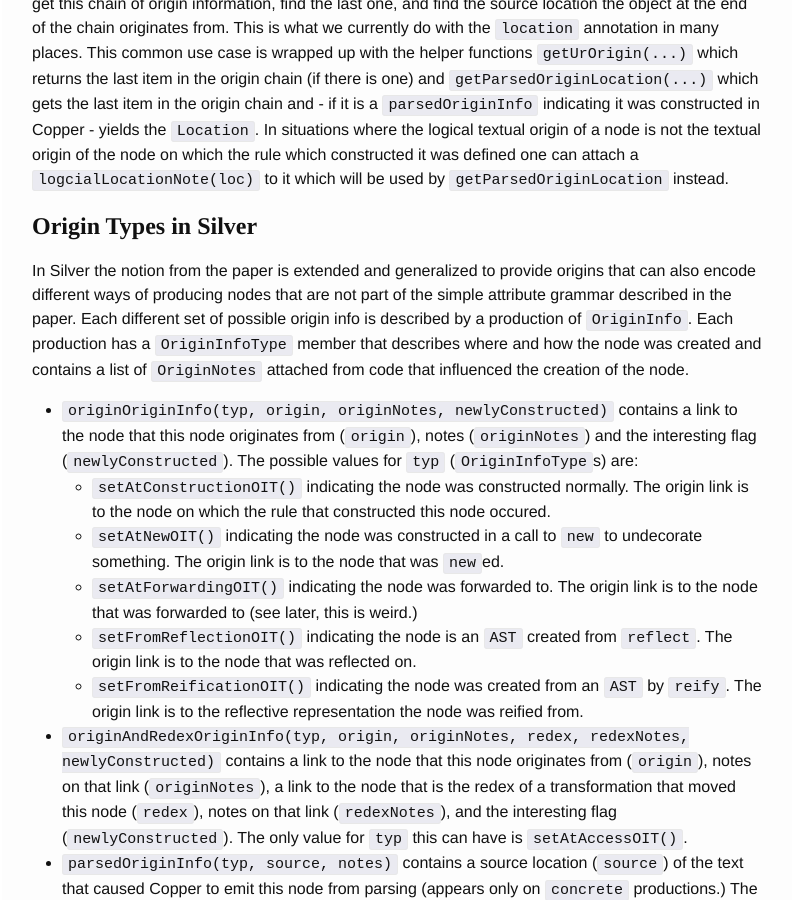
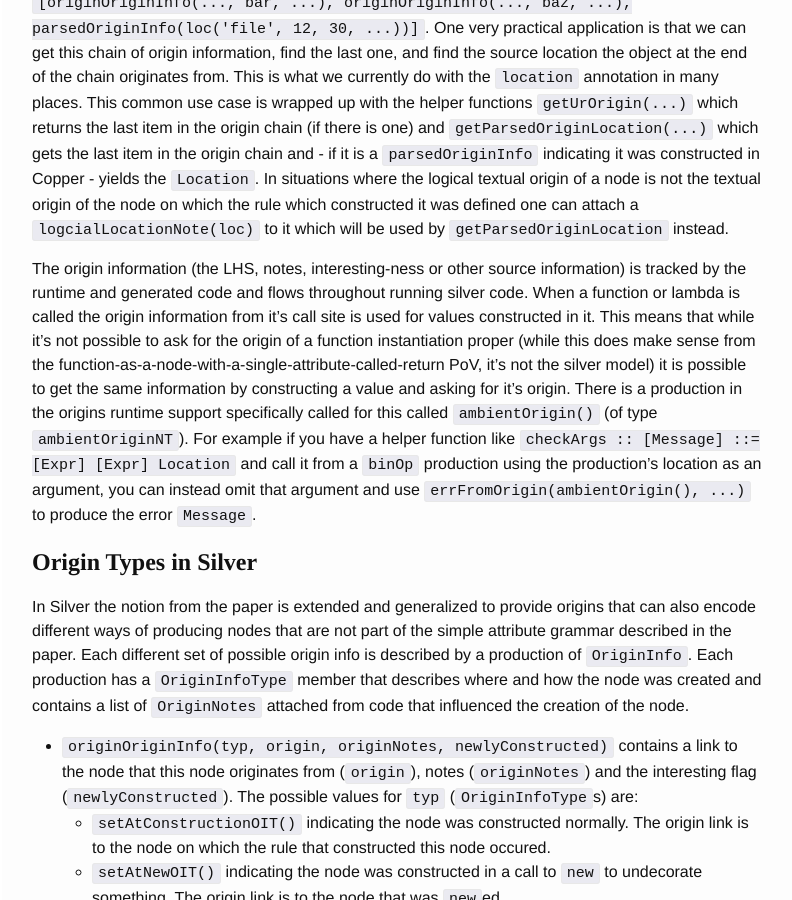
Before and after one commit to melt-umn/melt-website, a Jekyll site: the page built from silver/concepts/origins/index.md, in a window 1280 px wide and 900 px high, scrolled down 2367 px. Shown: the whole window, without its empty margins (243-1035 px from the left). Built offline with Jekyll 4.4.1, drawn with Linux system fonts in a browser that asks for light colours; some of the changed text lies outside the part shown.

Commit message:
Add mention of ambientOrigin() and how the OI is tracked

```diff
--- a/silver/concepts/origins/index.md
+++ b/silver/concepts/origins/index.md
@@ -29,7 +29,8 @@ OK.
  1. Mark everything that has a `location` annotation as `tracked`
  2. Get rid of the `location` annotation and associated swizzling
  4. Instead of using `top.location` for error messages instead raise errors/etc with `errFromOrigin(top, ...)`/etc
- 5. Start building your project with `--no-redex` instead of `--no-origins` (if you were) and build it `--clean`ly [at least once](#build-issues)
+ 5. If you have cases where you need to raise an error and were previously taking the location as an argument instead use `errFromOrigin(ambientOrigin(), ...)`
+ 6. Start building your project with `--no-redex` instead of `--no-origins` (if you were) and build it `--clean`ly [at least once](#build-issues)
 
 In cases where swizzling was not just `location=top.location` you an add an `attachNote logicalLocationNote(loc);` statement, getting `loc` from `getParsedOriginLocationOrFallback(node)`.
 This statement means that that a node constructed in the body alongside that statement is traced back to a textual location that location will be used instead of the textual location of the node on which the rule was defined.
@@ -75,6 +76,11 @@ This is what we currently do with the `location` annotation in many places.
 This common use case is wrapped up with the helper functions `getUrOrigin(...)` which returns the last item in the origin chain (if there is one) and `getParsedOriginLocation(...)` which gets the last item in the origin chain and - if it is a `parsedOriginInfo` indicating it was constructed in Copper - yields the `Location`.
 In situations where the logical textual origin of a node is not the textual origin of the node on which the rule which constructed it was defined one can attach a `logcialLocationNote(loc)` to it which will be used by `getParsedOriginLocation` instead.
 
+The origin information (the LHS, notes, interesting-ness or other source information) is tracked by the runtime and generated code and flows throughout running silver code.
+When a function or lambda is called the origin information from it's call site is used for values constructed in it.
+This means that while it's not possible to ask for the origin of a function instantiation proper (while this does make sense from the function-as-a-node-with-a-single-attribute-called-return PoV, it's not the silver model) it is possible to get the same information by constructing a value and asking for it's origin.
+There is a production in the origins runtime support specifically called for this called `ambientOrigin()` (of type `ambientOriginNT`).
+For example if you have a helper function like `checkArgs :: [Message] ::= [Expr] [Expr] Location` and call it from a `binOp` production using the production's location as an argument, you can instead omit that argument and use `errFromOrigin(ambientOrigin(), ...)` to produce the error `Message`.
 
 
 ## Origin Types in Silver
@@ -95,7 +101,6 @@ Each production has a `OriginInfoType` member that describes where and how the n
    - `setFromFFIOIT()` indicating the node was constructed in a context where origins information had been lost as a result of passing through a FFI boundary that does not preserve it (e.g. when something is constructed in a comparison function invoked from the java runtime Silver value comparator shim)
    - `setFromEntryOIT()` indicating the node was constructed in entry function
    - `setInGlobalOIT()` indicating the node is a constant
-
 
 
 ## Example
```
